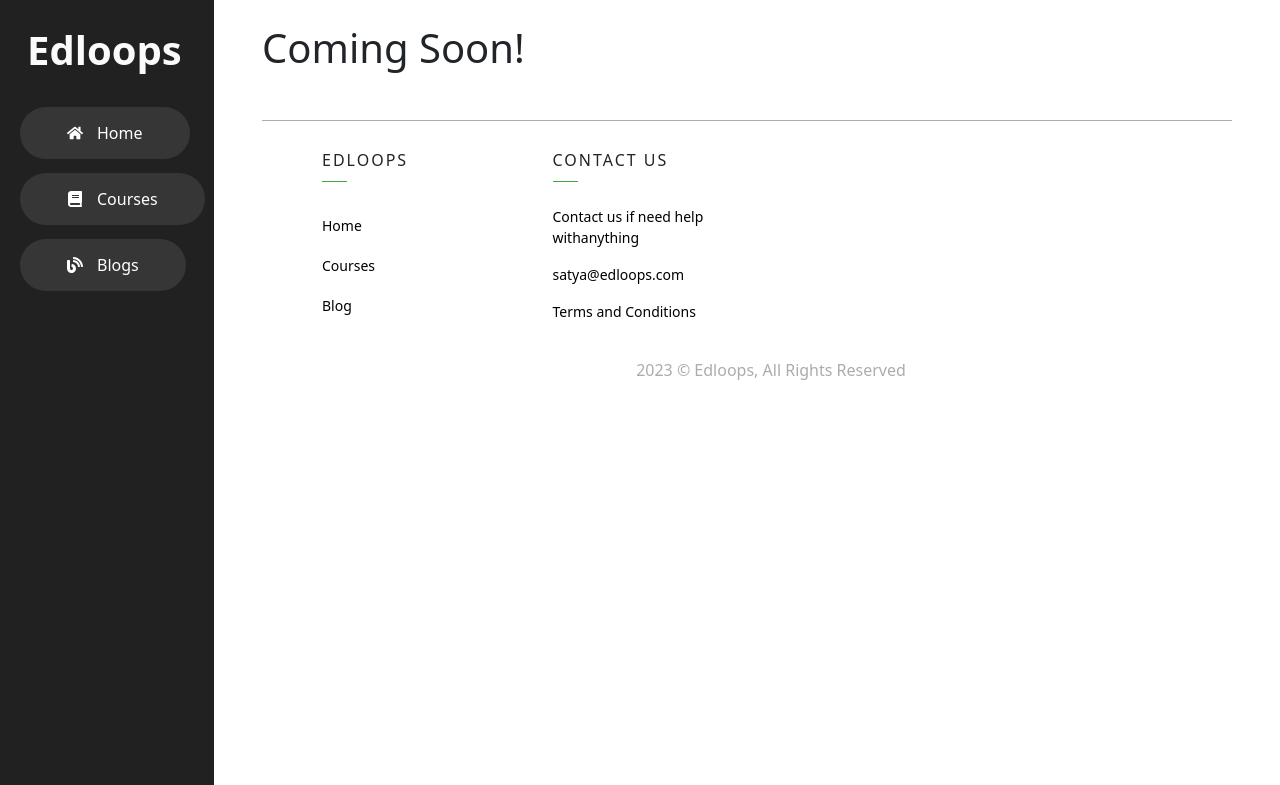
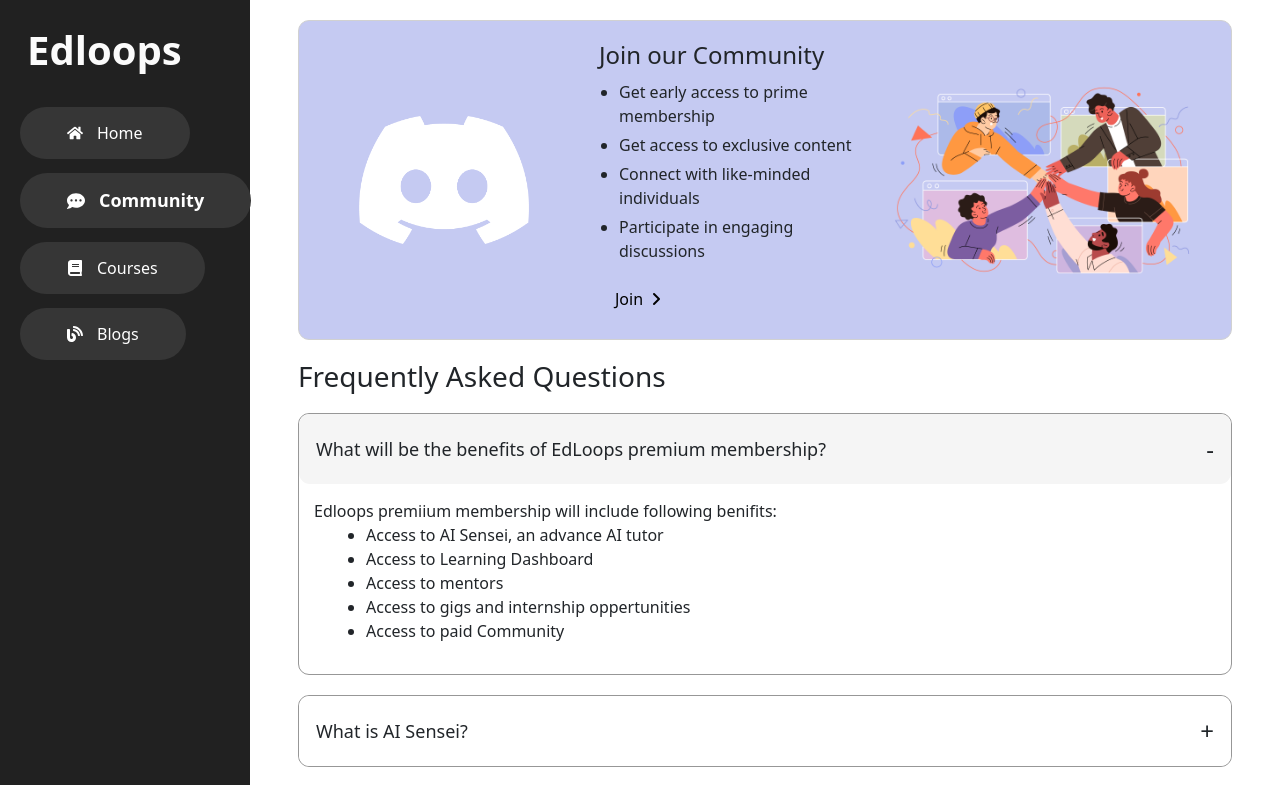
Before and after one commit to SatyanarayanPrashar/Edloops_web, a Next.js app: page /community in a window 1280 px wide. Shown: the top 785 px of the page. Built offline with nearby package versions, Linux system fonts and the light colour scheme; what next-redux-wrapper would draw is missing.

Commit message:
Added community and faqs

```diff
--- a/src/Components/Navbar/index.tsx
+++ b/src/Components/Navbar/index.tsx
@@ -69,14 +69,14 @@ const index = () => {
               </span>
             </li>
           </NextLink>
-          {/* <NextLink activeClassName={"active"} href={publicRoutes.community}>
+          <NextLink activeClassName={"active"} href={publicRoutes.community}>
             <li className="sidebarbutton">
               <span>
                 <FaCommentDots className="sidebaricon" />
                 Community
               </span>
             </li>
-          </NextLink> */}
+          </NextLink>
           <NextLink activeClassName={"active"} href={publicRoutes.courses}>
             <li className="sidebarbutton">
               <span>
--- a/src/Components/Sitemap/index.tsx
+++ b/src/Components/Sitemap/index.tsx
@@ -17,12 +17,12 @@ const index = () => {
                   <NextLink activeClassName={"active"} href={publicRoutes.home}>
                     <li>Home</li>
                   </NextLink>
-                  {/* <NextLink
+                  <NextLink
                     activeClassName={"active"}
                     href={publicRoutes.community}
                   >
                     <li>Community</li>
-                  </NextLink> */}
+                  </NextLink>
                   <NextLink
                     activeClassName={"active"}
                     href={publicRoutes.courses}
--- a/src/pages/community/index.tsx
+++ b/src/pages/community/index.tsx
@@ -1,15 +1,102 @@
 import AuthLayout from "@/Components/Layout/AuthLayout";
+import CommunityCard from "@/Components/communityCard/communityCard";
 import Head from "next/head";
-import React from "react";
+import React, { useState } from "react";
 
 const index = () => {
+  const faqItems = [
+    {
+      question: 'What will be the benefits of EdLoops premium membership?',
+      answer: (
+        <div>
+          Edloops premiium membership will include following benifits:
+          <ul>
+            <li>Access to AI Sensei, an advance AI tutor</li>
+            <li>Access to Learning Dashboard</li>
+            <li>Access to mentors</li>
+            <li>Access to gigs and internship oppertunities</li>
+            <li>Access to paid Community</li>
+          </ul>
+        </div>
+      )
+    },
+    {
+      question: 'What is AI Sensei?',
+      answer: (
+        <div>
+          AI Sensei is an advance AI tutor personalized to each student.
+          <br />
+          Ask as many doubts as you want anytime, anywhere and get your concepts crystal clear in realtime while watching the leactures or practicing the problems.
+          <br/>
+          AI sensei will be aware of the lecture postion to order to clear your doubts in much relevent ways unlike the other existing AI platforms.
+        </div>
+      )
+    },
+    {
+      question: 'What is Learning Dashboard?',
+      answer: (
+        <div>
+          Learning dashboard is a interface or system that provides students a visual overview of various aspects of learning and educational progress. It typically offers data-driven insights, metrics, and graphical representations to help students monitor, assess, and optimize their learning experiences.
+        </div>
+      )
+    },
+    {
+      question: 'Why the current courses free to use?',
+      answer: (
+        <div>
+          Our current focus is to provide the best pre-existing resources on the internet to students for free. We give the full credit to the tutorial makers. <br /><br />
+          We welcome course makers on Edloops to create & curate Couurses which they can monetize.
+        </div>
+      )
+    },
+  ];
+
+  const [openItem, setOpenItem] = useState(0); // Initialize with the index of the first item
+
+  const toggleItem = (index: number) => {
+    if (openItem === index) {
+      setOpenItem(-1); // Close the currently open item
+    } else {
+      setOpenItem(index); // Open the clicked item
+    }
+  };
+
   return (
     <>
       <Head>
-        <title>Community</title>
+        <title>Community | Edloops</title>
       </Head>
       <AuthLayout>
-        <h1 className="mt-4">Coming Soon!</h1>
+        <div style={{"margin": "20px"}}></div>
+        {/* <div>
+          <div className="blogTop_Title mt-0">Stay Ahead</div>
+          <div className="blogTop_MotoT">
+            Our Journey Has Just Begun
+          </div>
+          <div className="blogTop_MotoB">A Lot Awaits!</div>
+        </div> */}
+
+        <CommunityCard />
+
+        {/* FAQ Section */}
+        <section className="faq-section">
+          <h2>Frequently Asked Questions</h2>
+          <div className="faq-list">
+            {faqItems.map((item, index: number) => (
+              <div className={`faq-item ${openItem === index ? 'open' : ''}`} key={index}>
+                <div className="question" onClick={() => toggleItem(index)}>
+                  {item.question}
+                  <span className="toggle-icon">{openItem === index ? '-' : '+'}</span>
+                </div>
+                {openItem === index && (
+                  <div className="answer">
+                    {item.answer}
+                  </div>
+                )}
+              </div>
+            ))}
+          </div>
+        </section>
       </AuthLayout>
     </>
   );
--- a/src/pages/courses/index.tsx
+++ b/src/pages/courses/index.tsx
@@ -70,7 +70,7 @@ const index = () => {
                 />
               ))}
             </div>
-            <CommunityCard/>
+            {/* <CommunityCard/> */}
           </>
         ) : (
           <PageLoader />
--- a/src/styles/community.scss
+++ b/src/styles/community.scss
@@ -61,16 +61,111 @@
     }
   }
 }
-// .CommunityCard{
-//     display: flex;
-//     background-color: #212121;
-//     color: white;
-//     flex-direction: column;
-//     justify-content: space-between;
-//     align-items: center;
-//     /* padding: 1rem; */
-//     border-radius: 0.5rem;
-//     border: 0.01rem solid rgb(227, 227, 227);
-//     transition: all 0.3s ease;
-//     height: 200px;
-// }
+
+
+.community-benefits {
+  padding: 40px;
+  background-color: #f7f7f7;
+  text-align: center;
+
+  h2 {
+    font-size: 28px;
+    margin-bottom: 20px;
+  }
+
+  .benefits-list {
+    display: flex;
+    flex-wrap: wrap;
+    justify-content: center;
+  }
+
+  .benefit {
+    flex: 1;
+    max-width: 300px;
+    padding: 20px;
+    margin: 10px;
+    border: 1px solid #e0e0e0;
+    border-radius: 8px;
+    background-color: #fff;
+    box-shadow: 0 2px 4px rgba(0, 0, 0, 0.1);
+
+    h3 {
+      font-size: 20px;
+      margin-bottom: 10px;
+    }
+
+    p {
+      font-size: 16px;
+    }
+  }
+}
+
+
+
+.faq-section {
+  // text-align: center;
+
+
+  h2 {
+    padding-top: 20px;
+    padding-bottom: 20px;
+    font-size: 28px;
+    margin-bottom: 20px;
+  }
+
+  .faq-list {
+    display: flex;
+    flex-direction: column;
+    // align-items: center;
+  }
+
+  .faq-item {
+    max-width: 1070px;
+    width: 100%;
+    margin-bottom: 20px;
+    background-color: $default;
+    border: solid 1px rgb(151, 151, 151);
+    border-radius: 11px;
+    transition: 1s;
+
+    &.open {
+      .question {
+        background-color: #f5f5f5;
+      }
+
+      .answer {
+        display: block;
+
+        ul {
+          list-style-type: disc; /* Add bullets to list items */
+          margin-left: 20px;
+        }
+      }
+    }
+
+    .question {
+      display: flex;
+      justify-content: space-between;
+      align-items: center;
+      padding: 17px 17px;
+      // margin: 17px 0px;
+      cursor: pointer;
+      font-size: 18px;
+      background-color: #fff;
+      border-radius: 11px;
+
+      // border-bottom: 1px solid #e0e0e0;
+
+      .toggle-icon {
+        font-size: 24px;
+      }
+    }
+
+    .answer {
+      display: none;
+      padding: 15px;
+      font-size: 16px;
+      border-radius: 0 0 11px 11px;
+    }
+  }
+}
--- a/src/styles/global.scss
+++ b/src/styles/global.scss
@@ -41,7 +41,7 @@ code {
 }
 
 .content {
-  margin-left: 214px;
+  margin-left: 250px;
 }
 
 .sitemap {
--- a/src/styles/navBar.scss
+++ b/src/styles/navBar.scss
@@ -3,7 +3,7 @@
   top: 0;
   left: 0;
   height: 100%;
-  width: 214px;
+  width: 250px;
   background-color: #212121;
   padding: 0;
 }
```
